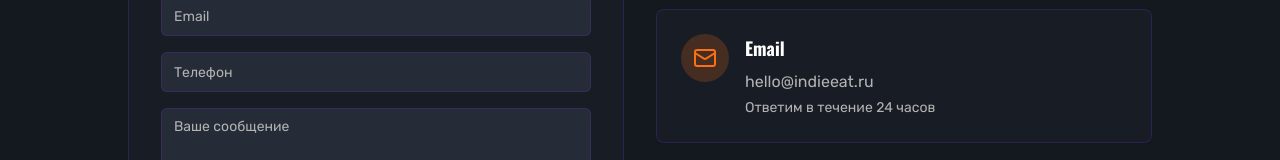
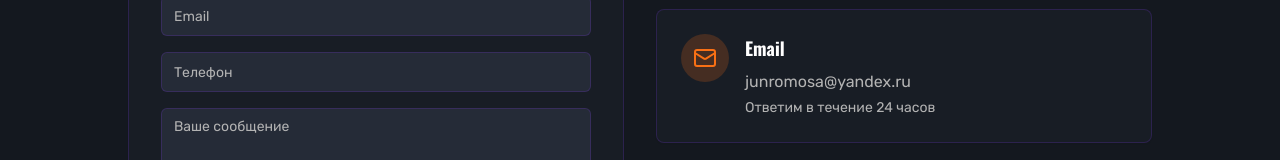
Before and after one commit to pr-poehali-dev/indie-eat-glitch-site, a React (Vite) app: page / in a window 1280 px wide. Shown: the part 3259-3419 px from the top of the page. Built offline with nearby package versions, Linux system fonts and the light colour scheme.

Commit message:
Обновление 1 компонентов

```diff
--- a/src/pages/Index.tsx
+++ b/src/pages/Index.tsx
@@ -292,7 +292,7 @@ const Index = () => {
                   </div>
                   <div>
                     <h4 className="font-bold text-lg mb-2">Email</h4>
-                    <p className="text-muted-foreground">hello@indieeat.ru</p>
+                    <p className="text-muted-foreground">junromosa@yandex.ru</p>
                     <p className="text-sm text-muted-foreground mt-1">Ответим в течение 24 часов</p>
                   </div>
                 </div>
```
